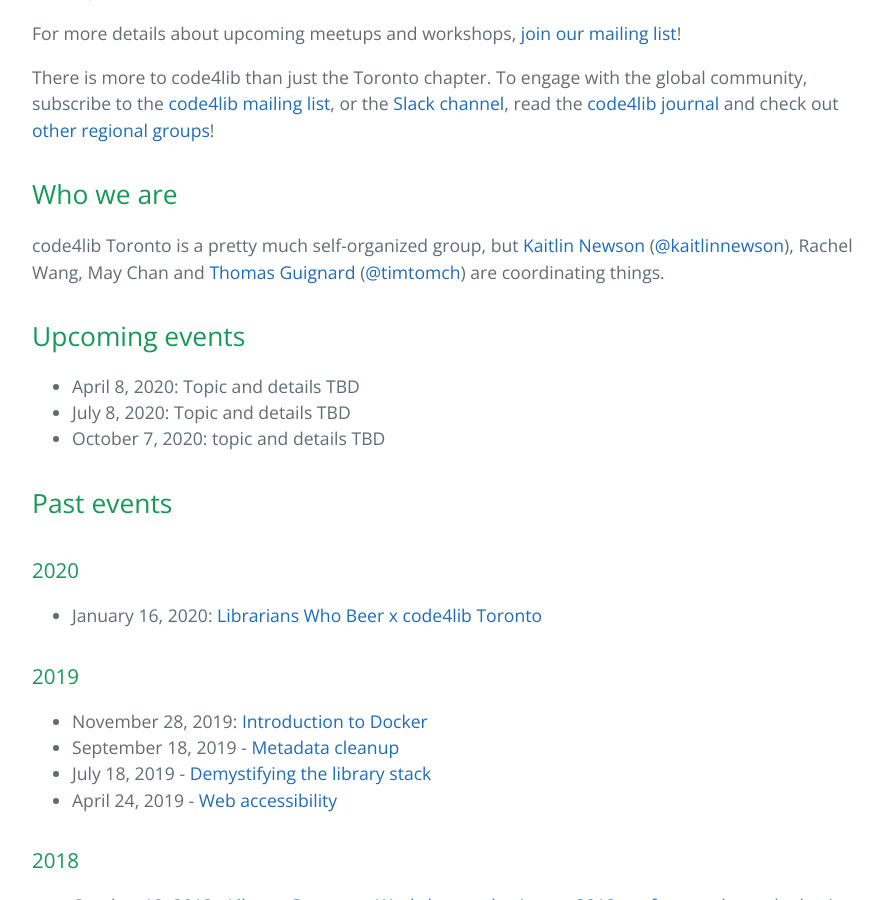
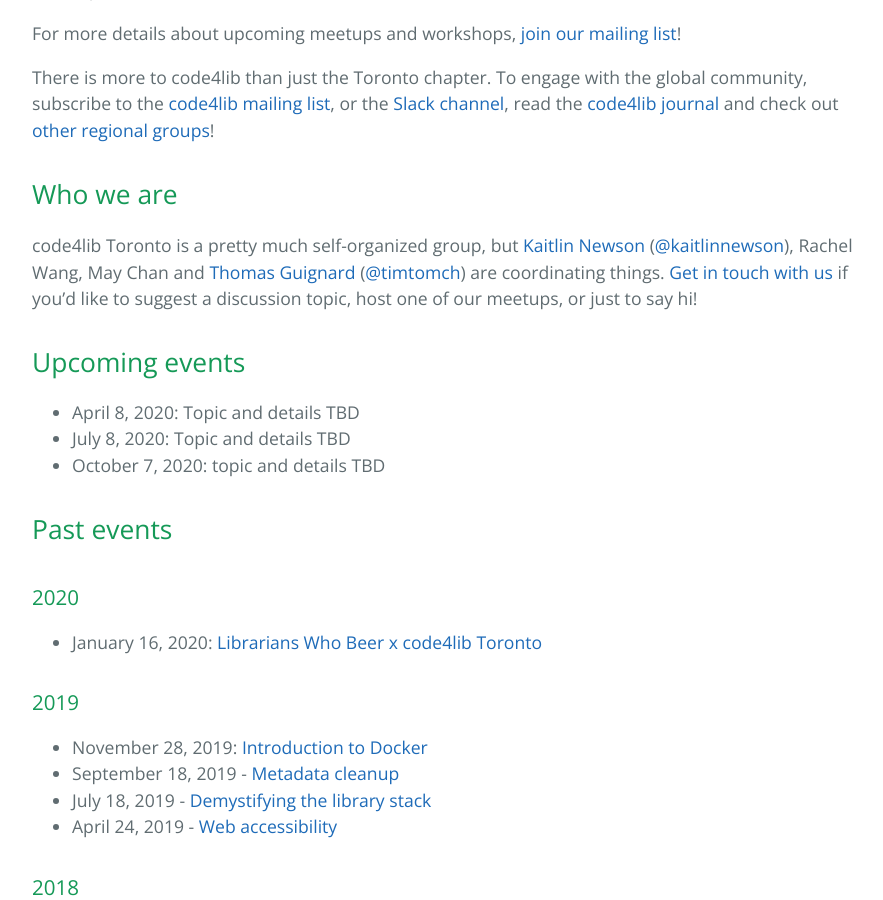
Before and after one commit to code4libtoronto/code4libtoronto.github.io, a Jekyll site: the page built from index.md, in a window 1280 px wide and 900 px high, scrolled down 553 px. Shown: the whole window, without its empty margins (192-1075 px from the left). Built offline with Jekyll 4.4.1, drawn with Linux system fonts in a browser that asks for light colours; our own code applies the rules of GitHub Pages for plain Markdown files.

Commit message:
Added contact email

```diff
--- a/index.md
+++ b/index.md
@@ -14,7 +14,7 @@
 
 ## Who we are
 
-code4lib Toronto is a pretty much self-organized group, but [Kaitlin Newson](mailto:kaitlin.newson@gmail.com) ([@kaitlinnewson](https://twitter.com/kaitlinnewson)), Rachel Wang, May Chan and [Thomas Guignard](mailto:tom@timtom.ca) ([@timtomch](https://twitter.com/timtomch)) are coordinating things.
+code4lib Toronto is a pretty much self-organized group, but [Kaitlin Newson](mailto:kaitlin.newson@gmail.com) ([@kaitlinnewson](https://twitter.com/kaitlinnewson)), Rachel Wang, May Chan and [Thomas Guignard](mailto:tom@timtom.ca) ([@timtomch](https://twitter.com/timtomch)) are coordinating things. [Get in touch with us](mailto:code4libtoronto@gmail.com) if you'd like to suggest a discussion topic, host one of our meetups, or just to say hi!
 
 ## Upcoming events
 
```
